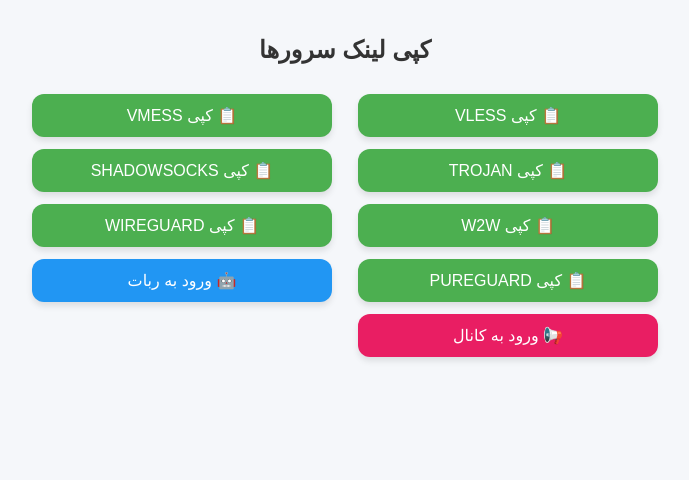
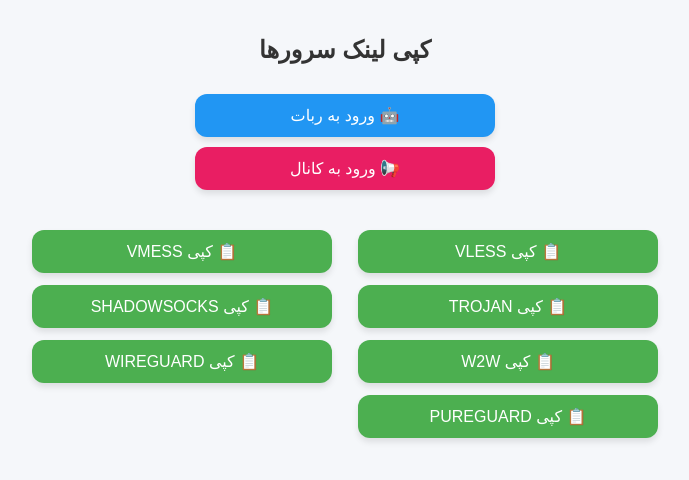
Before and after one commit to davudsedft/config, a plain HTML site: page index.html in a window 1280 px wide. Shown: the whole page, without its empty margins (295-984 px from the left). Drawn offline with Linux system fonts and the light colour scheme.

Commit message:
Update index.html

```diff
--- a/index.html
+++ b/index.html
@@ -20,13 +20,25 @@
       margin-bottom: 30px;
     }
 
-    /* کانتینر دکمه‌ها */
+    /* کانتینر دکمه‌های ربات و کانال (بالا) */
+    .top-buttons {
+      max-width: 400px;
+      margin: 0 auto 40px auto;
+    }
+    .top-buttons .btn {
+      display: block;
+      width: 100%;
+      max-width: 300px;
+      margin: 10px auto; /* فاصله بین دکمه‌ها */
+    }
+
+    /* کانتینر دکمه‌های لینک‌ها (زیر) */
     .btn-container {
       display: grid;
       grid-template-columns: 1fr;
       gap: 12px;
       max-width: 640px;
-      margin: 0 auto 30px auto;
+      margin: 0 auto;
     }
 
     /* در صفحه‌های بزرگ 2 ستون */
@@ -48,7 +60,7 @@
       box-shadow: 0 4px 6px rgba(0, 0, 0, 0.1);
       width: 100%;
       max-width: 300px;
-      justify-self: center; /* وسط چین در grid */
+      justify-self: center;
     }
 
     .btn:hover {
@@ -75,12 +87,17 @@
       margin-top: 20px;
       font-size: 16px;
       color: #333;
-      min-height: 24px; /* برای جلوگیری از جابجایی متن */
+      min-height: 24px;
     }
   </style>
 </head>
 <body>
   <h1>کپی لینک سرورها</h1>
+
+  <div class="top-buttons">
+    <button class="btn special-btn" onclick="window.location.href='https://t.me/s/purcowbot'">🤖 ورود به ربات</button>
+    <button class="btn danger-btn" onclick="window.location.href='https://t.me/s/purnet'">📢 ورود به کانال</button>
+  </div>
 
   <div class="btn-container">
     <button class="btn" onclick="copyFromFile('vless')">📋 کپی VLESS</button>
@@ -90,9 +107,6 @@
     <button class="btn" onclick="copyFromFile('w2w')">📋 کپی W2W</button>
     <button class="btn" onclick="copyFromFile('wireguard')">📋 کپی WIREGUARD</button>
     <button class="btn" onclick="copyFromFile('pureguard')">📋 کپی PUREGUARD</button>
-
-    <button class="btn special-btn" onclick="window.location.href='https://t.me/s/purcowbot'">🤖 ورود به ربات</button>
-    <button class="btn danger-btn" onclick="window.location.href='https://t.me/s/purnet'">📢 ورود به کانال</button>
   </div>
 
   <p id="status"></p>
@@ -127,9 +141,9 @@
         const decodedText = decodeBase64ToUtf8(base64);
         const first20Lines = decodedText.split('\n').slice(0, 20).join('\n');
         await navigator.clipboard.writeText(first20Lines);
-        document.getElementById('status').textContent = `✅ ${type.toUpperCase()} با موفقیت  کپی شد!`;
+        document.getElementById('status').textContent = `✅ ${type.toUpperCase()} با موفقیت decode و کپی شد!`;
       } catch (err) {
-        document.getElementById('status').textContent = `❌ خطا در دریافت یا  ${type}: ${err}`;
+        document.getElementById('status').textContent = `❌ خطا در دریافت یا decode ${type}: ${err}`;
       }
     }
   </script>
```
